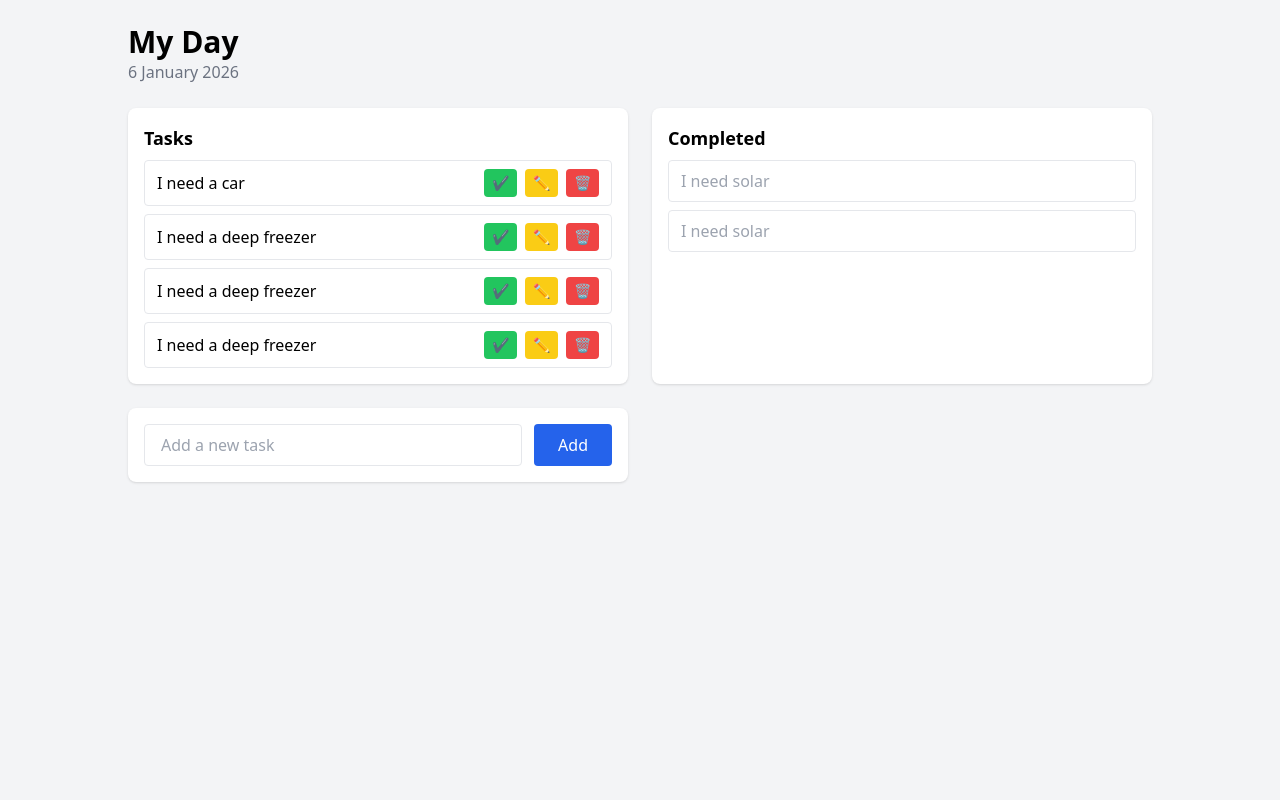
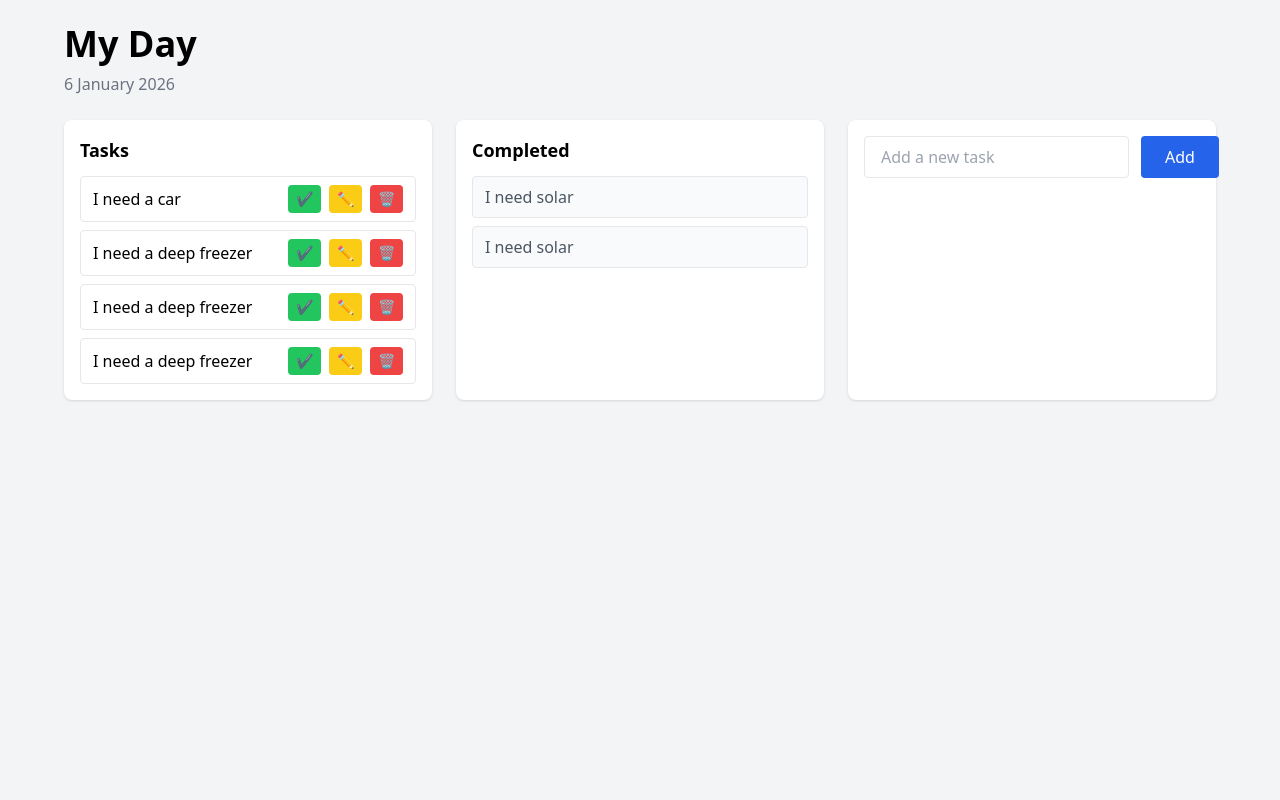
Before and after one commit to kiyao24/Tasks, a Django app: page / in a window 1280 px wide. Run offline with Django 5.2, Linux system fonts and the light colour scheme; data comes from the database, SQL or seed files in the repository; some libraries are stand-ins or nearby versions.

Commit message:
update the template

```diff
--- a/Templates/home.html
+++ b/Templates/home.html
@@ -5,31 +5,32 @@
   <meta charset="UTF-8">
   <title>Kiyao ToDo</title>
   <script src="https://cdn.tailwindcss.com"></script>
+  <meta name="viewport" content="width=device-width, initial-scale=1.0">
 </head>
 
-<body class="bg-gray-100 min-h-screen p-6">
+<body class="bg-gray-100 min-h-screen p-4 md:p-6">
 
-<div class="max-w-5xl mx-auto space-y-6">
+<div class="max-w-6xl mx-auto space-y-6">
 
   <!-- Header -->
-  <div>
-    <h1 class="text-3xl font-bold">My Day</h1>
-    <p class="text-gray-500">{% now "j F Y" %}</p>
+  <div class="text-center md:text-left">
+    <h1 class="text-3xl md:text-4xl font-bold">My Day</h1>
+    <p class="text-gray-500 mt-1 md:mt-2 text-sm md:text-base">{% now "j F Y" %}</p>
   </div>
 
   <!-- Grid -->
-  <div class="grid grid-cols-1 md:grid-cols-2 gap-6">
+  <div class="grid grid-cols-1 lg:grid-cols-3 gap-6">
 
     <!-- Active Tasks -->
-    <div class="bg-white rounded-lg shadow p-4">
-      <h2 class="text-lg font-semibold mb-2">Tasks</h2>
+    <div class="lg:col-span-1 bg-white rounded-lg shadow p-4 flex flex-col">
+      <h2 class="text-lg font-semibold mb-3">Tasks</h2>
 
-      <ul class="space-y-2 max-h-72 overflow-y-auto">
+      <ul class="space-y-2 max-h-80 overflow-y-auto">
         {% for task in tasks %}
-        <li class="flex justify-between items-center border rounded px-3 py-2">
-          <span>{{ task.task }}</span>
+        <li class="flex justify-between items-center border rounded px-3 py-2 hover:bg-gray-50 transition">
+          <span class="truncate">{{ task.task }}</span>
 
-          <div class="flex gap-2">
+          <div class="flex gap-2 flex-shrink-0">
             <a href="{% url 'complete' task.id %}"
                class="bg-green-500 hover:bg-green-600 text-white px-2 py-1 rounded text-sm">✔</a>
 
@@ -41,34 +42,34 @@
           </div>
         </li>
         {% empty %}
-        <p class="text-gray-400 text-sm">No tasks yet</p>
+        <p class="text-gray-400 text-sm text-center">No tasks yet</p>
         {% endfor %}
       </ul>
     </div>
 
     <!-- Completed Tasks -->
-    <div class="bg-white rounded-lg shadow p-4">
-      <h2 class="text-lg font-semibold mb-2">Completed</h2>
+    <div class="lg:col-span-1 bg-white rounded-lg shadow p-4 flex flex-col order-2 lg:order-none">
+      <h2 class="text-lg font-semibold mb-3">Completed</h2>
 
-      <ul class="space-y-2 max-h-72 overflow-y-auto">
+      <ul class="space-y-2 max-h-80 overflow-y-auto">
         {% for task in completed_tasks %}
-        <li class="border rounded px-3 py-2 text-gray-400">
+        <li class="border rounded px-3 py-2 text-gray-600 break-words bg-gray-50">
           {{ task.task }}
         </li>
         {% empty %}
-        <p class="text-gray-400 text-sm">No completed tasks</p>
+        <p class="text-gray-400 text-sm text-center">No completed tasks</p>
         {% endfor %}
       </ul>
     </div>
 
     <!-- Add Task -->
-    <div class="md:col-span-1 bg-white rounded-lg shadow p-4">
-      <form method="post" class="flex gap-3">
+    <div class="lg:col-span-1 bg-white rounded-lg shadow p-4 flex flex-col order-1 lg:order-none">
+      <form method="post" class="flex flex-col md:flex-row gap-3">
         {% csrf_token %}
         <input name="task"
                placeholder="Add a new task"
                class="flex-1 border rounded px-4 py-2 focus:ring-2 focus:ring-blue-500 outline-none">
-        <button class="bg-blue-600 hover:bg-blue-700 text-white px-6 py-2 rounded">
+        <button class="bg-blue-600 hover:bg-blue-700 text-white px-6 py-2 rounded mt-2 md:mt-0">
           Add
         </button>
       </form>
```
